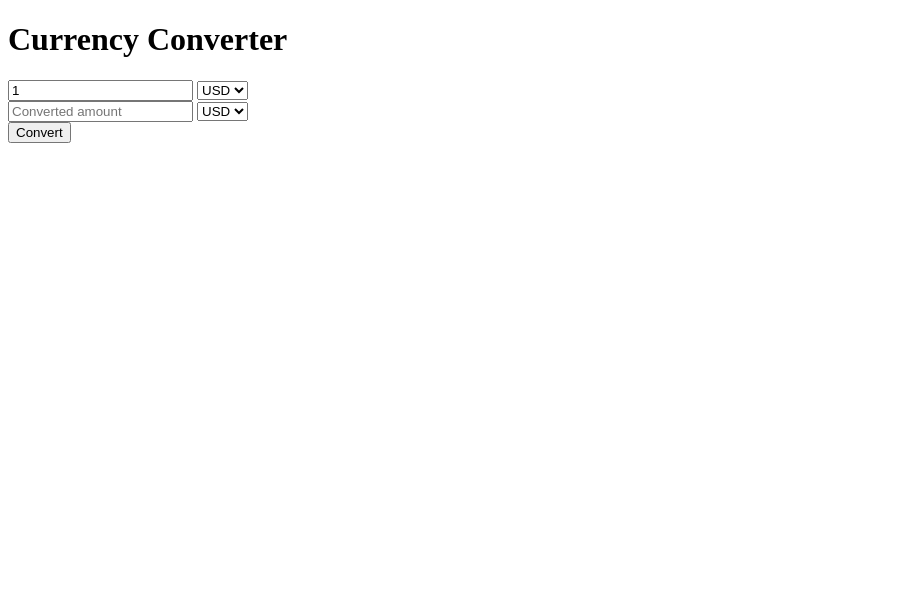
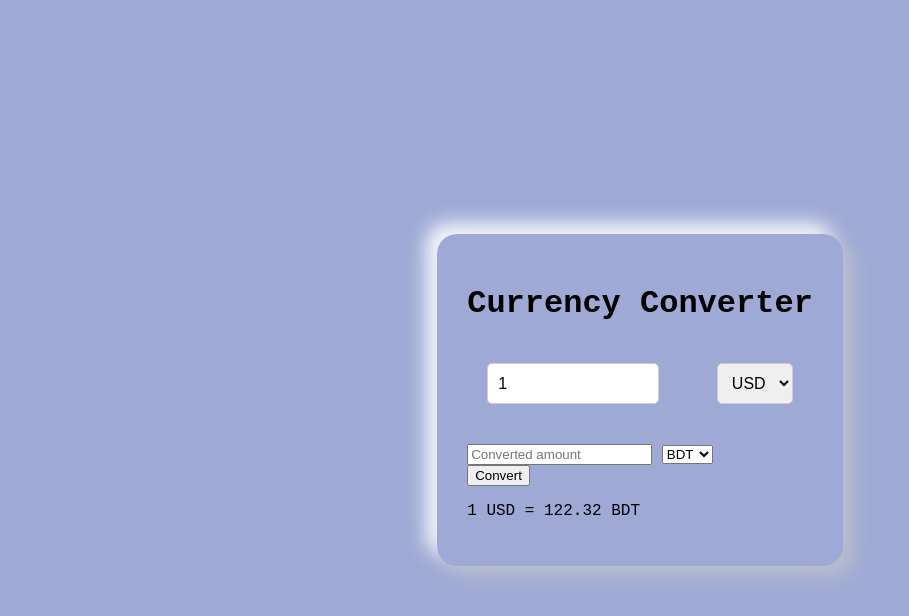
Before and after one commit to ALAMIN761740/Currency-Converter-03, a plain HTML site: page index.html in a window 1280 px wide. Shown: the whole page, without its empty margins (0-909 px from the left). Drawn offline with Linux system fonts and the light colour scheme.

Commit message:
feat: add initial styling for currency converter UI
* Set global font and centered layout using Flexbox
* Added full screen centered container with neumorphism shadow
* Designed currency converter section with flex layout and spacing
* Styled select dropdowns and input fields
* Added padding, border radius and consistent font size

```diff
--- a/index.html
+++ b/index.html
@@ -4,6 +4,7 @@
     <meta charset="UTF-8">
     <meta name="viewport" content="width=device-width, initial-scale=1.0">
     <title>Currency-Converter-03</title>
+    <link rel="stylesheet" href="styles.css">
 </head>
 <body>
     <div class="container">
@@ -11,7 +12,7 @@
         <div class="Currency-converter">
             <input type="number" id="amount" value="1" min="0" step="any">
             <select id="fromCurrency">
-                <option value="USD">USD</option>
+                <option value="USD" selected>USD</option>
                 <option value="EUR">EUR</option>
                 <option value="GBP">GBP</option>
                 <option value="JPY">JPY</option>
@@ -31,10 +32,12 @@
                 <option value="CAD">CAD</option>
                 <option value="CHF">CHF</option>
                 <option value="AUD">AUD</option>
-                <option value="BDT">BDT</option>
+                <option value="BDT" selected>BDT</option>
             </select>
         </div>
         <button id="convertBtn">Convert</button>
+        <p class="exchange-rate" id="exchange-rate"> 1 USD = 122.32 BDT</p>
     </div>
+
 </body>
 </html>
--- a/styles.css
+++ b/styles.css
@@ -0,0 +1,41 @@
+body{
+
+    font-family: 'Courier New', Courier, monospace;
+    background-color: #9eaad5;
+    display: flex;
+    justify-content: center;
+    align-items: center;
+    height: 100vh;
+    margin: 0;
+    padding: 0;
+}
+
+.container{
+    box-shadow: 10px 10px 20px #babecc, -10px -10px 20px #ffffff;
+    padding: 30px;
+    border-radius: 20px;
+
+}
+
+.Currency-converter{
+    padding: 20px;
+    display: flex;
+    justify-content: space-between;
+    gap: 20px;
+    margin-bottom: 20px;
+}
+
+.Currency-converter select{
+    padding: 10px;
+    border-radius: 5px;
+    border: 1px solid #ccc;
+    font-size: 16px;
+}
+
+.Currency-converter input{
+    padding: 10px;
+    border-radius: 5px;
+    border: 1px solid #ccc;
+    font-size: 16px;
+    width: 150px;
+}
```
